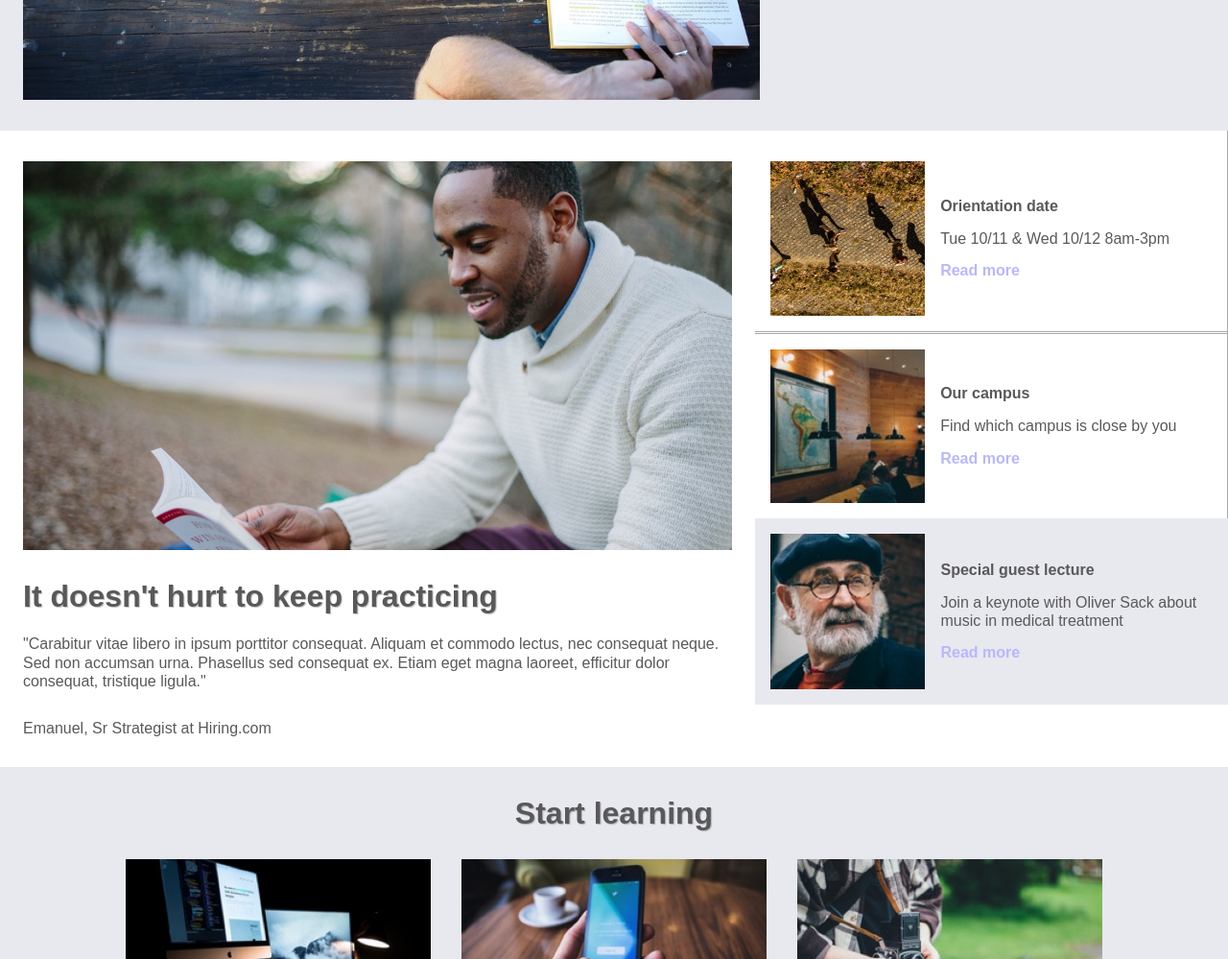
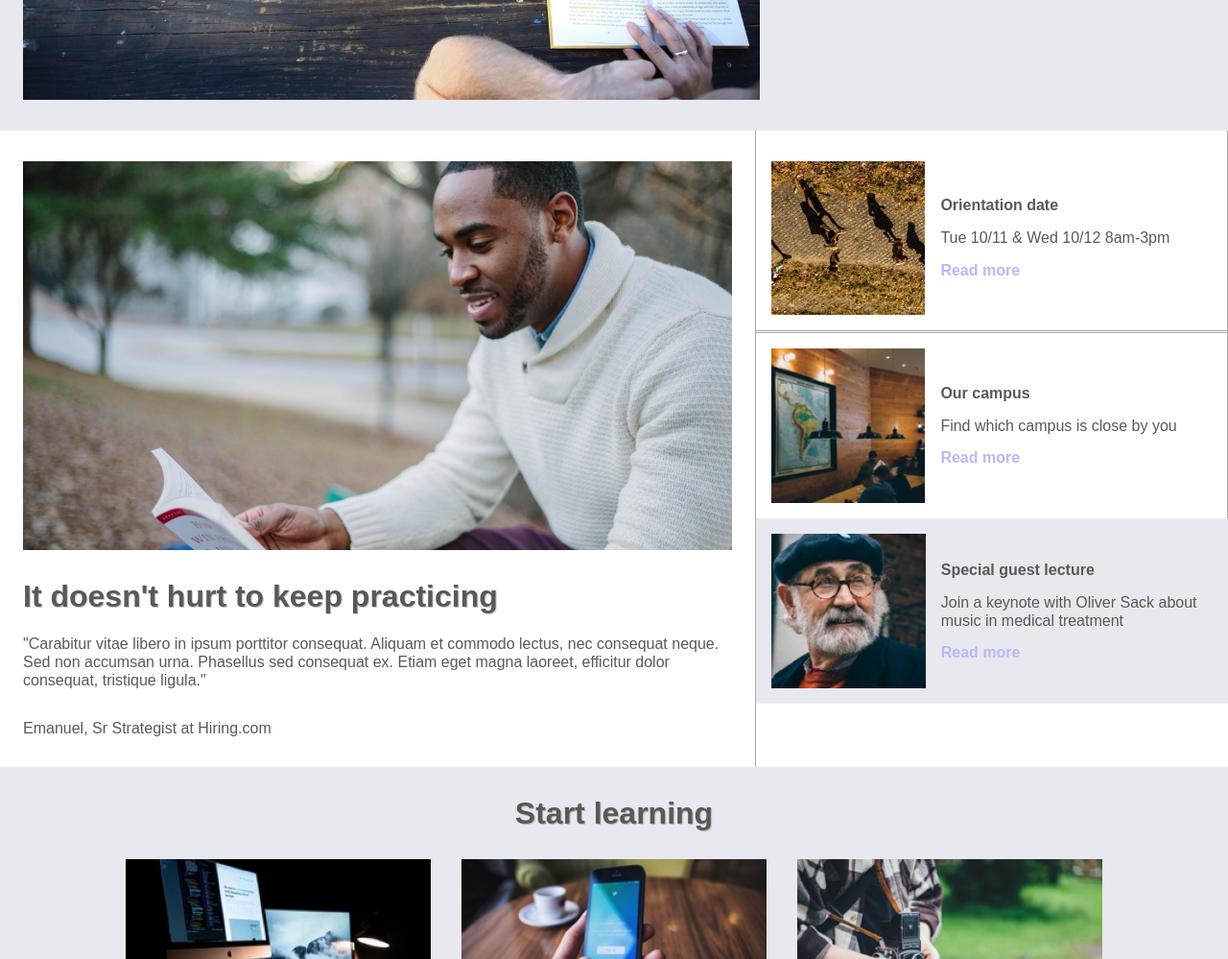
Before and after one commit to Hanshimoto/Colmar-Academy, a plain HTML site: page index.html in a window 1280 px wide. Shown: the part 560-1559 px from the top of the page at 96% size. Drawn offline with Linux system fonts and the light colour scheme; a web font is replaced by a local one.

Commit message:
Update style.css

```diff
--- a/sources/styles/style.css
+++ b/sources/styles/style.css
@@ -258,7 +258,7 @@ a .startbutton {
   width: 60%;
   height: auto;
   padding: 0 1.5rem;
-  border-right: 1px solid dark;
+  border-right: 1px solid darkgrey;
   font-family: "Poppins", sans-serif;
   color: hsl(0, 0%, 35%);
 }
```
